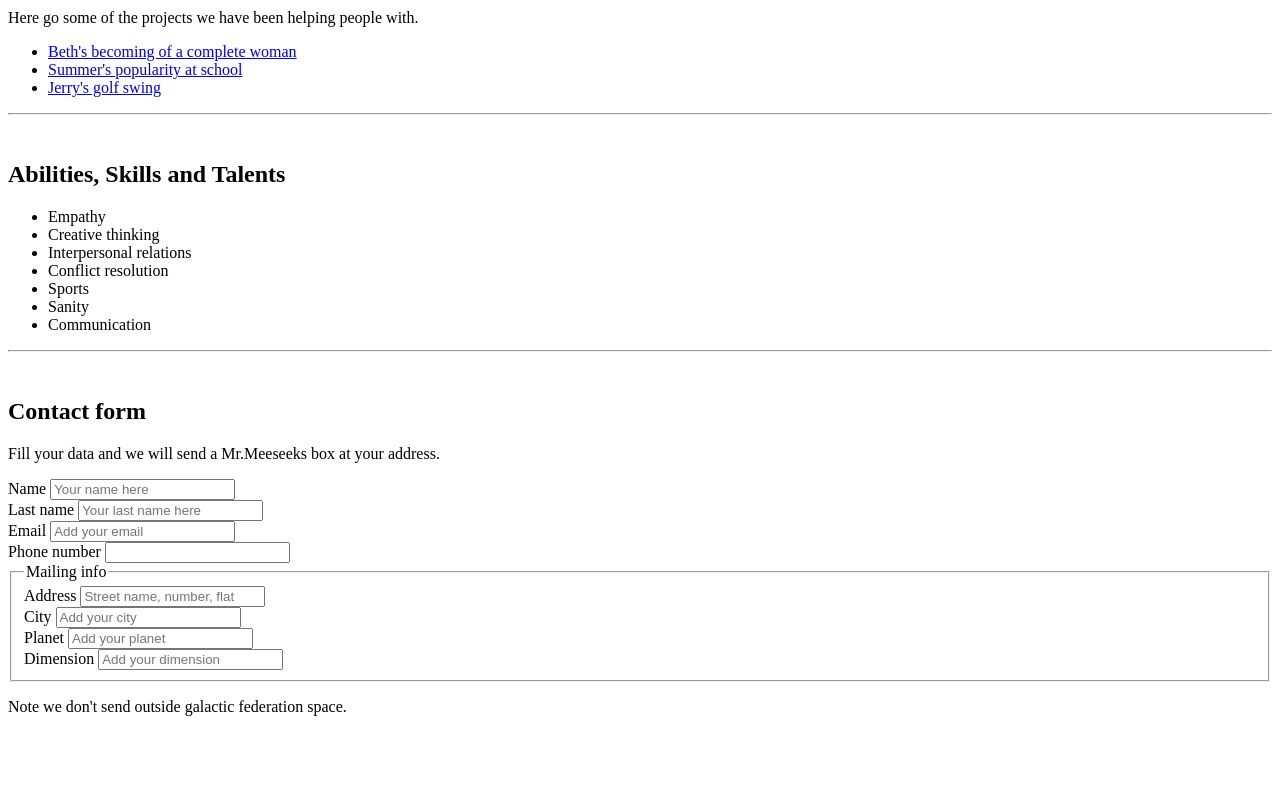
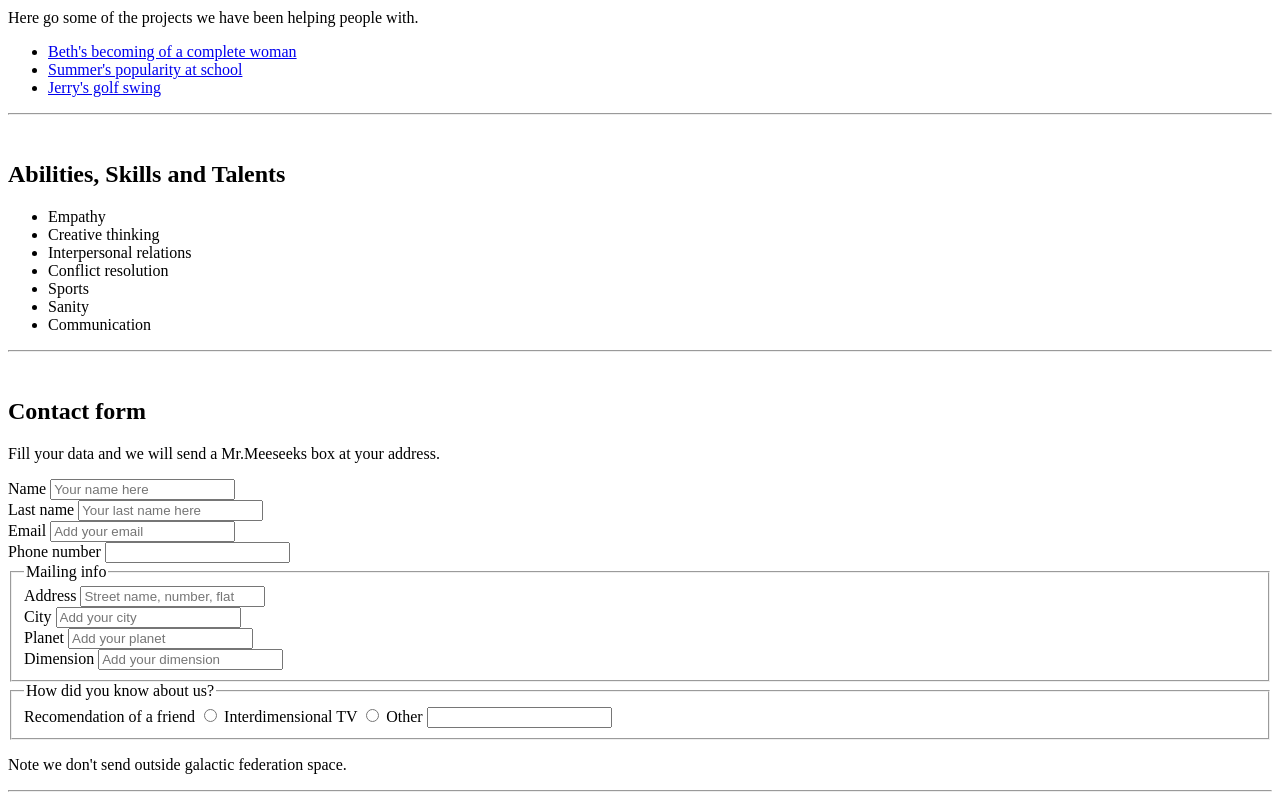
Before and after one commit to Ivarsky/practica-html-css-portfolio, a plain HTML site: page index.html in a window 1280 px wide. Shown: the part 1193-1993 px from the top of the page. Before the commit the page ends 1925 px from the top, so only its background shows below. Drawn offline with Linux system fonts and the light colour scheme.

Commit message:
build: seccion como me conociste

```diff
--- a/index.html
+++ b/index.html
@@ -147,10 +147,23 @@
                     <label for="dimension">Dimension</label>
                     <input type="text" name="dimension" id="dimension" placeholder="Add your dimension">
                 </fieldset>
+                <fieldset>
+                    <legend>How did you know about us?</legend>
+                    <label for="friend">Recomendation of a friend</label>
+                    <input type="radio" id="friend" name="knowus" value="friendrec">
+                    <label for="tv">Interdimensional TV</label>
+                    <input type="radio" id="tv" name="knowus" value="tv">
+                    <label for="other">Other</label>
+                    <input type="text" id="other" name="knowus" value="">
+                </fieldset>
                 <p>Note we don't send outside galactic federation space.</p>
             </form>
         </section>
     </main>
+    <hr>
+    <footer>
+
+    </footer>
 </body>
 
 </html>
```
